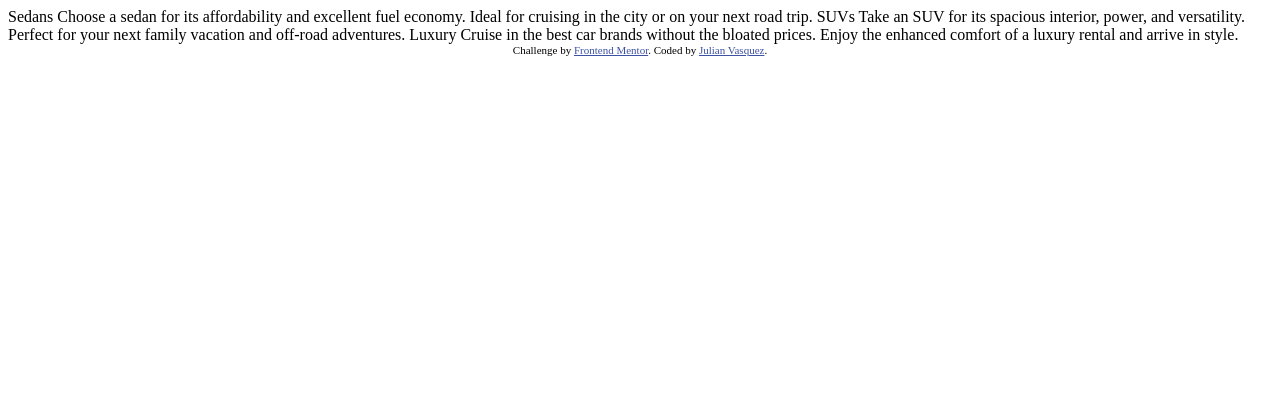
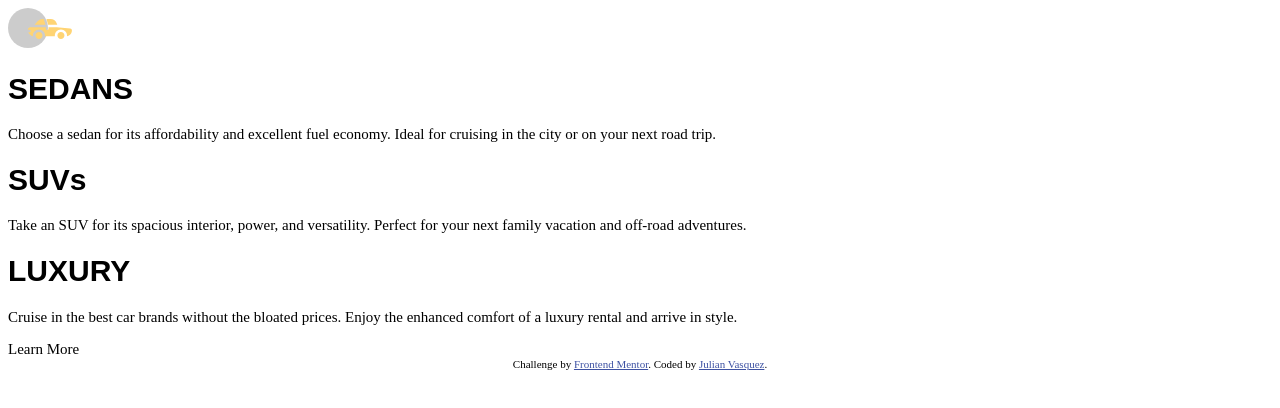
Before and after one commit to Midnightgb/3-column-preview-card-component-main, a plain HTML site: page index.html in a window 1280 px wide. Drawn offline with Linux system fonts and the light colour scheme.

Commit message:
second commit

```diff
--- a/index.html
+++ b/index.html
@@ -6,32 +6,39 @@
   <meta name="viewport" content="width=device-width, initial-scale=1.0"> <!-- displays site properly based on user's device -->
 
   <link rel="icon" type="image/png" sizes="32x32" href="./images/favicon-32x32.png">
-
   <title>Frontend Mentor | 3-column preview card component</title>
 
   <!-- Feel free to remove these styles or customise in your own stylesheet 👍 -->
-  <link rel="stylesheet" href="./style.css" </head>
+  <link rel="stylesheet" href="./style.css">
+</head>
 
 <body>
-  <main>
+  <main class="✨">
+    <div class="🚗">
+      <img src="./images/icon-sedans.svg" alt="sedans icon">
+      <h1>SEDANS</h1>
+      Choose a sedan for its affordability and excellent fuel economy. Ideal for cruising in the city
+      or on your next road trip.
+    </div>
+    <div class="🚙">
+      <h1>SUVs</h1>
+      <p>Take an SUV for its spacious interior, power, and versatility. Perfect for your next family vacation
+        and off-road adventures.</p>
 
-    Sedans
-    Choose a sedan for its affordability and excellent fuel economy. Ideal for cruising in the city
-    or on your next road trip.
-
-    SUVs
-    Take an SUV for its spacious interior, power, and versatility. Perfect for your next family vacation
-    and off-road adventures.
-
-    Luxury
-    Cruise in the best car brands without the bloated prices. Enjoy the enhanced comfort of a luxury
-    rental and arrive in style.
-
+    </div>
+    <div class="🚐">
+      <h1>LUXURY</h1>
+      <p>Cruise in the best car brands without the bloated prices. Enjoy the enhanced comfort of a luxury
+        rental and arrive in style.</p>
+      <div class="💬">
+        Learn More
+      </div>
+    </div>
   </main>
-  <div class="attribution">
+  <footer class="attribution">
     Challenge by <a href="https://www.frontendmentor.io?ref=challenge" target="_blank">Frontend Mentor</a>.
     Coded by <a href="https://www.frontendmentor.io/profile/Midnightgb" target="-blank">Julian Vasquez</a>.
-  </div>
+  </footer>
 </body>
 
 </html>
--- a/style.css
+++ b/style.css
@@ -6,3 +6,11 @@
 .attribution a {
   color: hsl(228, 45%, 44%);
 }
+
+body {
+  font-size: 15px;
+}
+
+h1 {
+  font-family: "Big Shoulders Display", sans-serif;
+}
```
Also changed, not shown: 2 other files.
